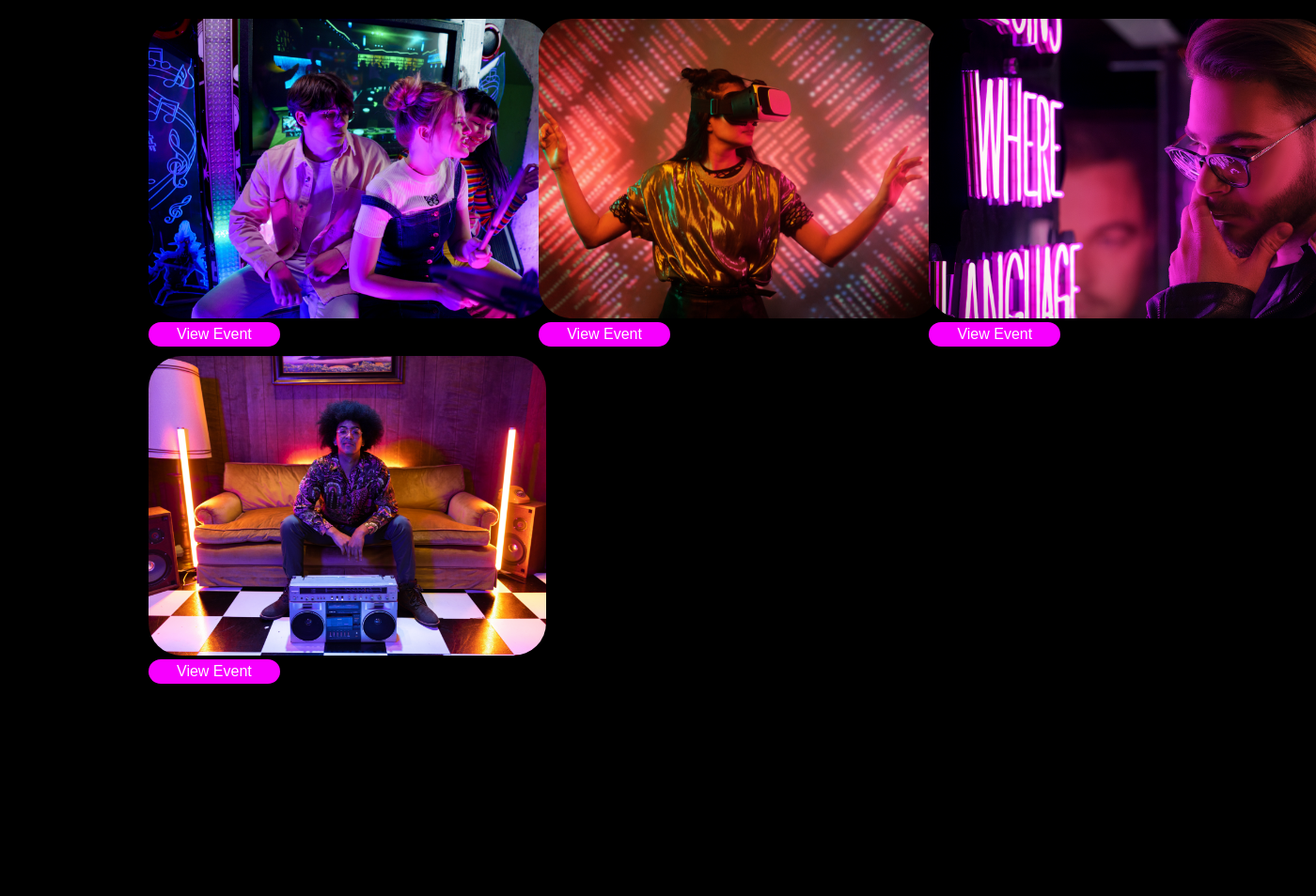
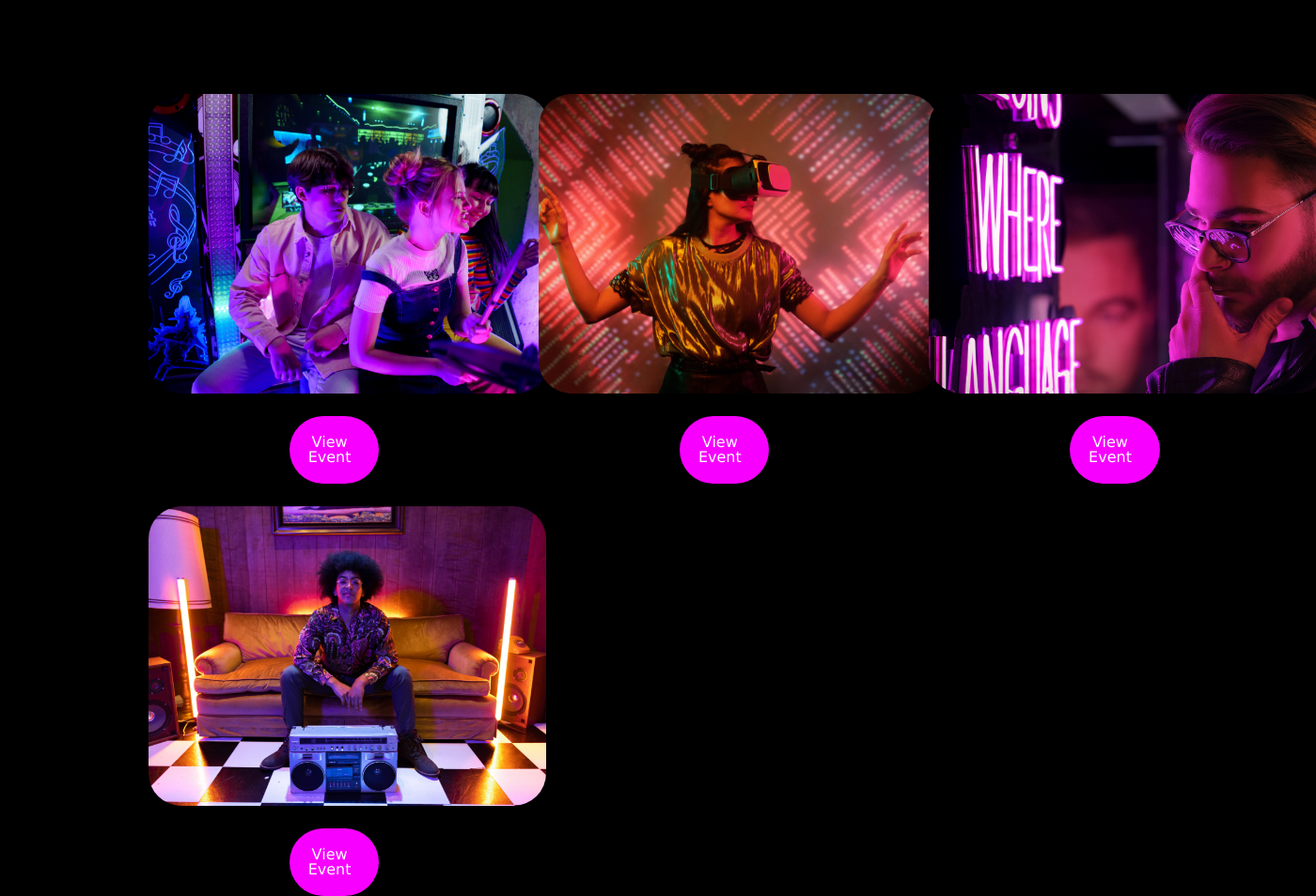
Before and after one commit to nathan-pete/Group-E, a PHP site: page /Past_Events.html in a window 1400 px wide; the page is wider, and only the part inside the window is pictured. Shown: the part 116-1070 px from the top of that part at 94% size. Before the commit the page ends 844 px from the top of that part, so only its background shows below. Run offline with PHP 8.4, Linux system fonts and the light colour scheme.

Commit message:
small changes

```diff
--- a/Past_Events.html
+++ b/Past_Events.html
@@ -2,8 +2,8 @@
 <html>
 <head>
     <meta charset='utf-8'>
-    <link rel='stylesheet' type='text/css' media='screen' href='Style_Gallery.css'>
-    <title></title>
+    <link rel='stylesheet' type='text/css' media='screen' href='Style_PastEvents.css'>
+    <title>Past Events</title>
 </head>
 <body>
     <header>
@@ -27,28 +27,28 @@
         <div class="column">
             <div class ="pic">
                 <img src="pexels-cottonbro-5781092.png" alt="Disco Picture 1">
-                <button class="button">View Event</button>
+                <a.button class="button">View Event</button>
                   </div>
             </div>
         </div>
         <div class="column">
             <div class ="pic">
                 <img src="pexels-darlene-alderson-4389972.png" alt="Disco Picture 2">
-                <button class="button">View Event</button>
+                <a.button class="button">View Event</button>
                   </div>
             </div>
         </div>
         <div class="column">
             <div class ="pic">
                 <img src="pexels-estoymhrb-7393318.png" alt="Disco Picture 3">
-                <button class="button">View Event</button>
+                <a.button class="button">View Event</button>
                   </div>
-            <br>
+                <br>
         </div>
         <div class="column">
             <div class ="pic">
                 <img src="pexels-rodnae-productions-8119493.png" alt="Disco Picture 4">
-                <button class="button">View Event</button>
+                <a.button class="button">View Event</button>
                   </div>
             </div>
         </div>
--- a/Style_Gallery.css
+++ b/Style_Gallery.css
@@ -55,23 +55,3 @@ body{
 	width: 130px;
 	height: auto;
 }
-/*
-Anna
-*/
-
-.button {
-  display: flex;
-  justify-content: center;
-  align-items: right;
-  border: 3px solid green;
-  outline: none;
-  border: 0;
-  font-size: 16px;
-  text-align: center;
-  line-height: 1;
-  padding: 5px 30px;
-  border-radius: 60px;
-  background: #f700ff;
-  color: #ffffff;
-  cursor: pointer;
-}
--- /dev/null
+++ b/Style_PastEvents.css
@@ -0,0 +1,87 @@
+* {
+    box-sizing: border-box;
+  }
+
+  .column {
+    float: left;
+    width: 30%;
+    padding-right: 0px;
+  }
+
+  .row::after {
+    content: "";
+    clear: both;
+    display: table;
+  }
+
+  .pic {
+    margin: 20px;
+    padding-left: 130px;
+    height: 300px;
+    width: auto;
+    margin-top: 100px;
+  }
+
+  body{
+    background-color: black;
+    color: white;
+    font-family: Verdana, Geneva, Tahoma, sans-serif;
+    }
+
+  #navbar {
+      position: absolute;
+      left:1010px;
+      bottom: 770px;
+  }
+
+  #navbar2 {
+      position: absolute;
+      left:1090px;
+      bottom: 770px;
+  }
+
+  #navbar3 {
+      position: absolute;
+      left:1175px;
+      bottom: 770px;
+  }
+
+  #navbar4 {
+      position: absolute;
+      left:1300px;
+      bottom: 770px;
+  }
+
+  #logo img{
+      width: 130px;
+      height: auto;
+  }
+
+  .button {
+    display: flex;
+    justify-content: center;
+    align-items: right;
+    outline: none;
+    border: 0;
+    font-size: 16px;
+    text-align: center;
+    line-height: 1;
+    padding: 20px 80px;
+    padding-right: 30px;
+    padding-left: 20px;
+    border-radius: 70px;
+    background: #f700ff;
+    color: #ffffff;
+    cursor: pointer;
+    margin-top: 20px;
+    margin-left: 150px;
+}
+
+.button {
+  transition-duration: 0.4s;
+}
+
+  a.button:hover {
+    background-color:  rgb(155, 134, 158);
+    color:  rgb(0, 0, 0);
+}
```
